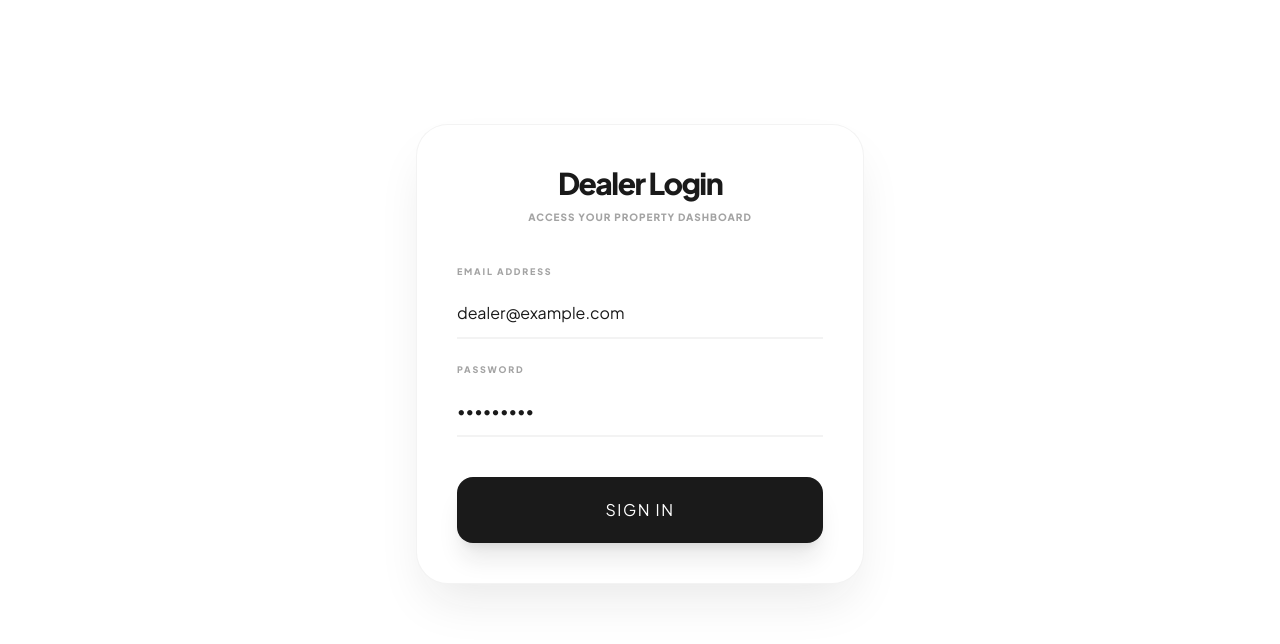
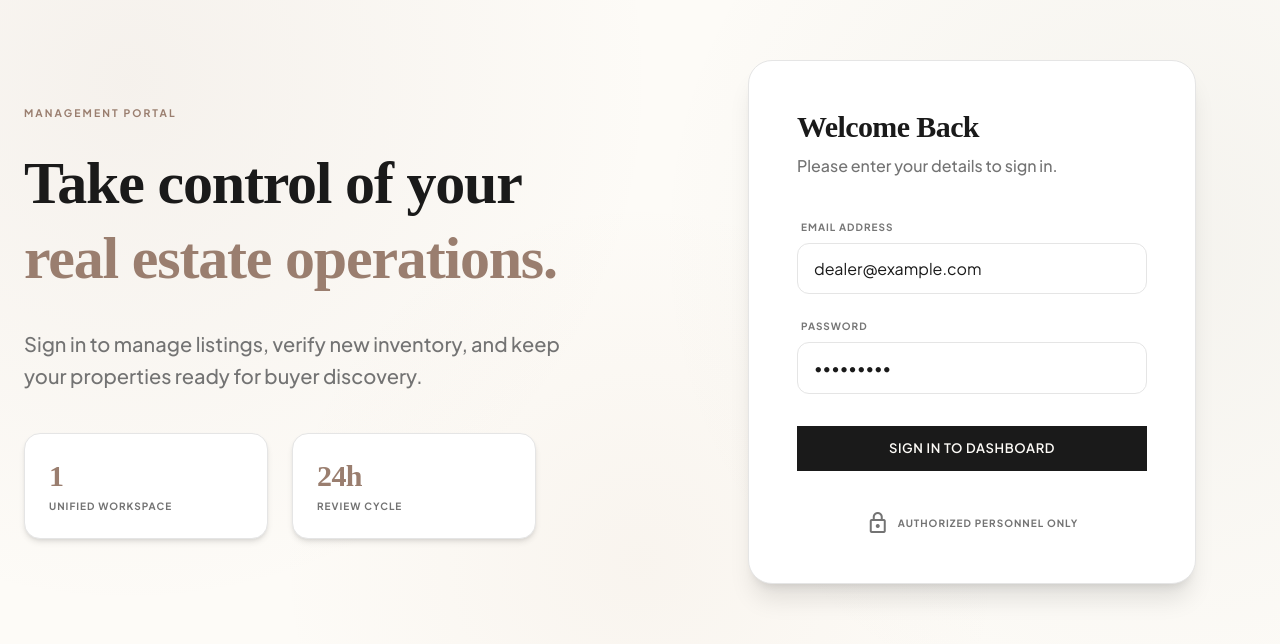
Before and after one commit to SivaGaneshv1729/findx, a React (Vite) app in the folder frontend/: page /login in a window 1280 px wide. Shown: the part 158-802 px from the top of the page. Built offline with nearby package versions, Linux system fonts and the light colour scheme.

Commit message:
Update frontend/src/pages/Login.jsx and frontend/src/pages/Map.jsx

```diff
--- a/frontend/src/pages/Login.jsx
+++ b/frontend/src/pages/Login.jsx
@@ -1,7 +1,7 @@
 import React, { useState } from 'react';
-import { useAuth } from '../hooks/useAuth';
 import { useNavigate } from 'react-router-dom';
 import { motion } from 'framer-motion';
+import { useAuth } from '../hooks/useAuth';
 
 const Login = () => {
   const [email, setEmail] = useState('dealer@example.com');
@@ -23,45 +23,87 @@ const Login = () => {
 
   return (
     <motion.div
-            className="w-full pt-32 pb-16 px-gutter min-h-screen bg-white flex justify-center items-center"
+      className="section-shell flex-1 flex items-center justify-center pt-32 pb-20 lg:pt-20 lg:pb-20"
       initial={{ opacity: 0 }}
       animate={{ opacity: 1 }}
       exit={{ opacity: 0 }}
     >
-            <div className="max-w-md w-full bg-white p-10 rounded-[32px] shadow-2xl shadow-primary/10 border border-primary/5">
-                <h2 className="text-3xl font-black text-primary mb-2 tracking-tighter text-center">Dealer Login</h2>
-                <p className="text-primary/40 text-[10px] font-black uppercase tracking-widest text-center mb-10">Access your property dashboard</p>
+      <div className="container relative z-10 max-w-6xl">
+        <div className="grid gap-16 lg:grid-cols-2 lg:items-center xl:gap-24">
+          <div className="hidden lg:flex flex-col text-left">
+            <div className="eyebrow mb-6">Management Portal</div>
+            <h1 className="title-display text-6xl text-primary leading-tight mb-8">
+              Take control of your <span className="text-accent">real estate operations.</span>
+            </h1>
+            <p className="text-xl text-muted font-medium leading-relaxed mb-10">
+              Sign in to manage listings, verify new inventory, and keep your properties ready for buyer discovery.
+            </p>
+
+            <div className="grid grid-cols-2 gap-6 max-w-lg">
+              <div className="rounded-2xl border border-line bg-white p-6 shadow-soft flex flex-col gap-1">
+                <span className="title-display text-3xl text-accent">1</span>
+                <span className="text-[10px] font-bold uppercase tracking-widest text-muted">Unified Workspace</span>
+              </div>
+              <div className="rounded-2xl border border-line bg-white p-6 shadow-soft flex flex-col gap-1">
+                <span className="title-display text-3xl text-accent">24h</span>
+                <span className="text-[10px] font-bold uppercase tracking-widest text-muted">Review Cycle</span>
+              </div>
+            </div>
+          </div>
+
+          <div className="w-full max-w-md mx-auto rounded-3xl border border-line bg-white p-10 shadow-strong sm:p-12">
+            <div className="mb-10 text-center lg:text-left">
+              <h2 className="title-display text-3xl text-primary mb-2">Welcome Back</h2>
+              <p className="text-muted font-medium">Please enter your details to sign in.</p>
+            </div>
 
             <form onSubmit={handleSubmit} className="flex flex-col gap-6">
               <div className="flex flex-col gap-2">
-                        <label className="text-[9px] font-black uppercase tracking-[0.2em] text-primary/40">Email Address</label>
+                <label className="text-[10px] font-bold uppercase tracking-widest text-primary/60 px-1">Email Address</label>
                 <input
                   type="email"
                   value={email}
                   onChange={(e) => setEmail(e.target.value)}
-                            className="border-b-2 border-primary/5 py-3 font-black text-primary focus:border-primary outline-none transition-colors text-sm"
+                  className="field-shell"
                   placeholder="dealer@example.com"
                   required
                 />
               </div>
+
               <div className="flex flex-col gap-2">
-                        <label className="text-[9px] font-black uppercase tracking-[0.2em] text-primary/40">Password</label>
+                <label className="text-[10px] font-bold uppercase tracking-widest text-primary/60 px-1">Password</label>
                 <input
                   type="password"
                   value={password}
                   onChange={(e) => setPassword(e.target.value)}
-                            className="border-b-2 border-primary/5 py-3 font-black text-primary focus:border-primary outline-none transition-colors text-sm"
+                  className="field-shell"
                   placeholder="••••••••"
                   required
                 />
               </div>
 
-                    {error && <p className="text-red-500 text-[10px] font-bold uppercase text-center">{error}</p>}
+              {error && (
+                <div className="rounded-xl bg-red-50 border border-red-100 p-4 text-center">
+                  <p className="text-[10px] font-bold text-red-600 uppercase tracking-wider">{error}</p>
+                </div>
+              )}
 
-                    <button type="submit" className="bg-primary text-white font-black text-[11px] uppercase tracking-widest py-5 rounded-2xl hover:bg-primary/90 transition-all mt-4 shadow-xl shadow-primary/10">
-                        Sign In
+              <button
+                type="submit"
+                className="btn-primary w-full py-4 text-base mt-2"
+              >
+                Sign In to Dashboard
               </button>
+
+              <div className="flex justify-center items-center gap-2 mt-4 text-muted">
+                <span className="material-symbols-outlined text-[16px]">lock</span>
+                <span className="text-[10px] font-bold text-muted uppercase tracking-widest">
+                  Authorized Personnel Only
+                </span>
+              </div>
             </form>
+          </div>
+        </div>
       </div>
     </motion.div>
   );
--- a/frontend/src/pages/Map.jsx
+++ b/frontend/src/pages/Map.jsx
@@ -1,43 +1,81 @@
-import React, { useState, useEffect } from 'react';
-import { MapContainer, TileLayer, Marker, Popup } from 'react-leaflet';
+import React, { useEffect, useState } from 'react';
+import { MapContainer, Marker, Popup, TileLayer } from 'react-leaflet';
 import { motion } from 'framer-motion';
+import 'leaflet/dist/leaflet.css';
 
-const API_BASE_URL = 'http://localhost:8080/api';
+import { getPlots } from '../api/plotsApi';
 
 const MapPage = () => {
   const [plots, setPlots] = useState([]);
-    const position = [17.0425, 81.8228]; // Default position
+  const position = [17.0425, 81.8228];
 
   useEffect(() => {
-        fetch(`${API_BASE_URL}/plots`)
-        .then(res => res.json())
-        .then(data => setPlots(data))
-        .catch(err => console.error("Failed to fetch plots:", err));
+    getPlots()
+      .then((data) => setPlots(data))
+      .catch((err) => console.error('Failed to fetch plots:', err));
   }, []);
 
   return (
     <motion.div
-            className="w-full h-full"
+      className="relative flex-1 w-full overflow-hidden"
       initial={{ opacity: 0 }}
       animate={{ opacity: 1 }}
       exit={{ opacity: 0 }}
     >
-            <MapContainer center={position} zoom={15} scrollWheelZoom={true} style={{ height: '100%', width: '100%' }}>
+      <div className="absolute inset-0 z-0">
+        <MapContainer center={position} zoom={13} scrollWheelZoom style={{ height: '100%', width: '100%' }}>
           <TileLayer
-                    attribution='&copy; <a href="https://www.openstreetmap.org/copyright">OpenStreetMap</a> contributors'
+            attribution='&copy; OpenStreetMap contributors'
             url="https://{s}.tile.openstreetmap.org/{z}/{x}/{y}.png"
           />
           {plots.map((plot) => (
             <Marker key={plot.id} position={[plot.lat, plot.lng]}>
-                        <Popup>
-                            <div>
-                                <h3>{plot.title}</h3>
-                                <p>{plot.price}</p>
+              <Popup className="custom-popup">
+                <div className="min-w-[240px] p-2">
+                  <h3 className="title-display text-xl text-primary mb-1">{plot.title}</h3>
+                  <p className="text-2xl font-bold text-accent mb-4">{plot.price}</p>
+                  <div className="flex gap-4 border-t border-line pt-4">
+                    <div className="flex flex-col">
+                      <span className="text-[9px] font-bold uppercase tracking-widest text-muted mb-0.5">Area</span>
+                      <span className="text-xs font-bold text-primary">{plot.areaSqYds} SqYd</span>
+                    </div>
+                    <div className="flex flex-col">
+                      <span className="text-[9px] font-bold uppercase tracking-widest text-muted mb-0.5">Facing</span>
+                      <span className="text-xs font-bold text-primary">{plot.facing}</span>
+                    </div>
+                  </div>
                 </div>
               </Popup>
             </Marker>
           ))}
         </MapContainer>
+      </div>
+
+      <div className="pointer-events-none absolute inset-x-0 top-0 z-10 flex justify-center p-6 pt-28 sm:p-10 sm:pt-32 lg:justify-start">
+        <div className="pointer-events-auto w-full max-w-sm rounded-3xl border border-line bg-white/95 p-8 text-primary shadow-strong backdrop-blur-md">
+          <div className="flex flex-col gap-1">
+            <span className="eyebrow">Live Location View</span>
+            <h2 className="title-display text-3xl leading-tight mb-4">Scout neighborhoods <span className="text-accent">digitally.</span></h2>
+          </div>
+          <p className="text-sm font-medium text-muted leading-relaxed mb-8">
+            Use the map to compare nearby listings, inspect corridor density, and understand where verified inventory is clustering.
+          </p>
+          <div className="grid grid-cols-2 gap-4">
+            <div className="flex flex-col rounded-2xl border border-line bg-white p-4 shadow-soft">
+              <span className="title-display text-3xl text-accent mb-1">{plots.length}</span>
+              <span className="text-[10px] font-bold uppercase tracking-widest text-muted">
+                Active Markers
+              </span>
+            </div>
+            <div className="flex flex-col rounded-2xl border border-line bg-white p-4 shadow-soft">
+              <span className="title-display text-3xl text-accent mb-1">13</span>
+              <span className="text-[10px] font-bold uppercase tracking-widest text-muted">
+                Zoom Level
+              </span>
+            </div>
+          </div>
+        </div>
+      </div>
     </motion.div>
   );
 };
```
Lines whose indentation alone changed are shown as unchanged.
